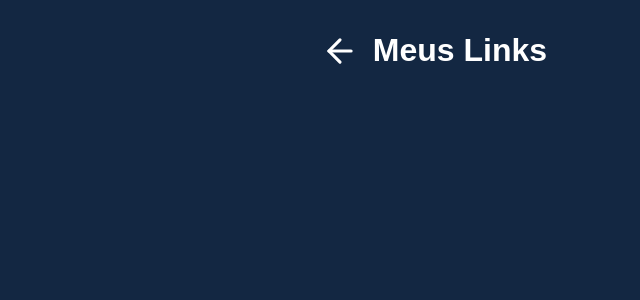
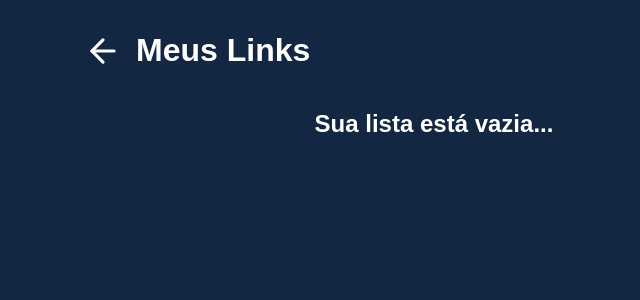
Before and after one commit to PedroRocha94/encurtador-link, a React (Create React App) app: page /links in a window 1280 px wide. Shown: the top 300 px of the page, without its empty margins (206-846 px from the left). Built offline with nearby package versions, Linux system fonts and the light colour scheme.

Commit message:
Add handling to empty list and function delete

```diff
--- a/src/pages/Links/index.js
+++ b/src/pages/Links/index.js
@@ -3,7 +3,7 @@ import { useState, useEffect } from 'react'
 import './links.css'
 import { FiArrowLeft, FiLink, FiTrash } from 'react-icons/fi'
 import { Link } from 'react-router-dom'
-import { getLinksSave } from '../../services/storeLinks'
+import { getLinksSave, deleteLink } from '../../services/storeLinks'
 import LinkItem from '../../components/LinkItem'
 
 export default function Links() {
@@ -12,13 +12,15 @@ export default function Links() {
   const [data, setData] = useState({});
   const [showModal, setShowModal] = useState(false);
 
+  const [emptyList, setEmptyList] = useState(false);
+
   useEffect(() => {
     async function getLinks() {
       const result = await getLinksSave('@encurtaLink');
 
-      if (result === 0) {
+      if (result.length === 0) {
         //A lista está vazia
-        console.log('A LISTA ESTÁ VAZIA!');
+        setEmptyList(true);
       }
       setMyLinks(result);
 
@@ -32,6 +34,16 @@ export default function Links() {
     setShowModal(true);
   }
 
+  async function handleDelete(id){
+    const result = await deleteLink(myLinks, id);
+
+    if(result.length === 0){
+      setEmptyList(true);
+    }
+
+    setMyLinks(result);
+  }
+
 
   return (
     <div className='links-container'>
@@ -42,13 +54,19 @@ export default function Links() {
         <h1>Meus Links</h1>
       </div>
 
+      {emptyList && (
+        <div className='links-item'>
+          <h2 className='empty-text'>Sua lista está vazia...</h2>
+        </div>
+      )}
+
       {myLinks.map(link => (
         <div key={link.id} className='links-item'>
           <button className='link' onClick={()=> handleOpenLink(link)}>
             <FiLink size={18} color='#fff' />
             {link.long_url}
           </button>
-          <button className='link-delete'>
+          <button className='link-delete' onClick={() => handleDelete(link.id)}>
             <FiTrash size={18} color='#ff5454' />
           </button>
         </div>
```
